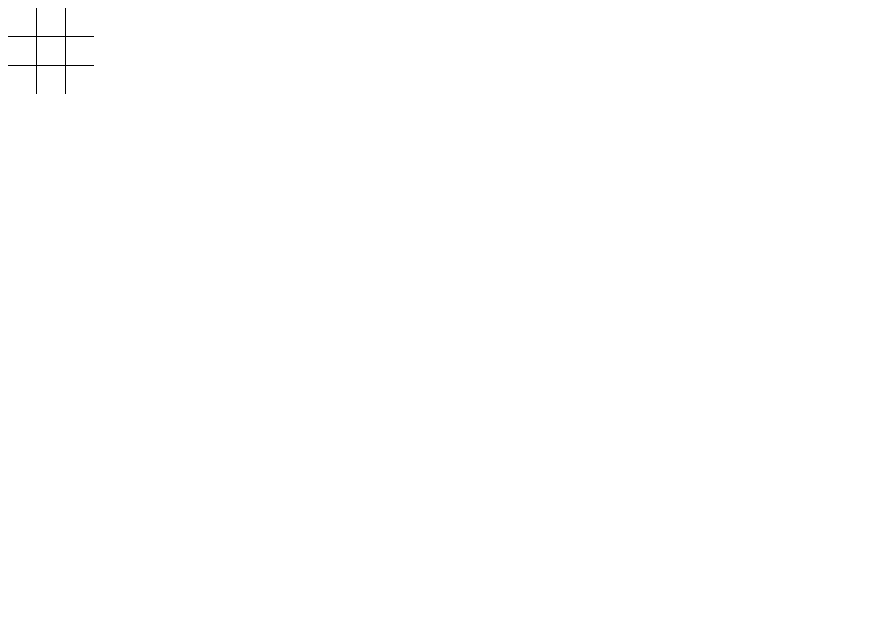
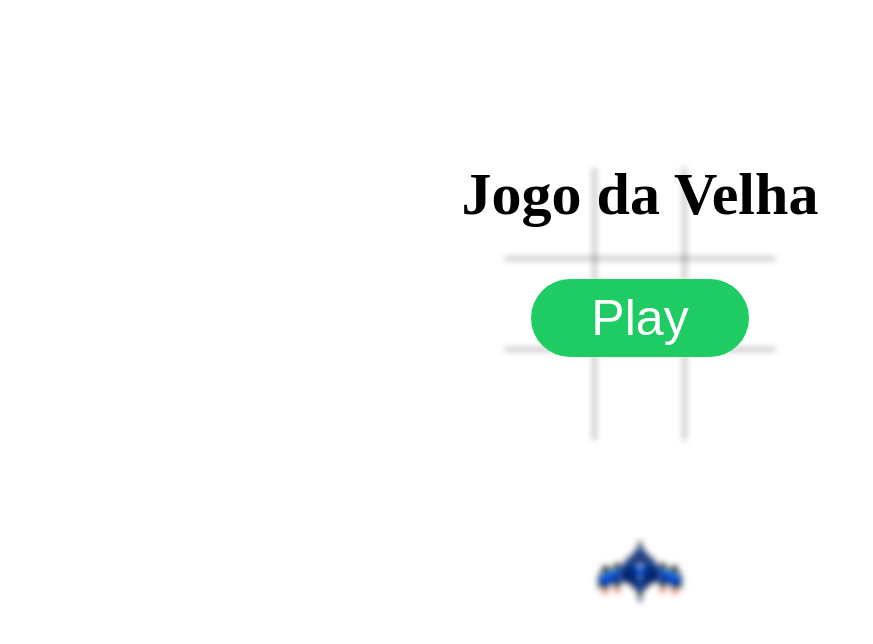
Before and after one commit to BernardoZanette/Jogo_da_velha, a plain HTML site: page index.html in a window 1280 px wide. Shown: the whole page, without its empty margins (0-873 px from the left). Drawn offline with Linux system fonts and the light colour scheme.

Commit message:
melhoras_naves

```diff
--- a/index.html
+++ b/index.html
@@ -7,7 +7,19 @@
     <link rel="stylesheet" href="style.css">
     <title>Jogo da Velha</title>
 </head>
-<body class="bord">
+<body>
+    <div id="aviso">
+        <div id="div_aviso">
+            <div>
+                <h1 id="h1_aviso">Jogo da Velha</h1>
+            </div>
+            <div>
+                <button id="botao_aviso">Play</button>
+            </div>
+        </div>
+    </div>
+    <div class="game desfoque">
+        <div class="bord">
             <div class="linha">
                 <div class="casa" id="casa0"></div>
                 <div class="casa" id="casa1"></div>
@@ -23,6 +35,11 @@
                 <div class="casa" id="casa7"></div>
                 <div class="casa" id="casa8"></div>
             </div>
+        </div>
+        <div id="div_nave">
+            <img src="jogador1.png" id="jogador1">
+        </div>
+    </div>
     <script src="script.js"></script>
 </body>
 </html>
--- a/script.js
+++ b/script.js
@@ -1,47 +1,15 @@
-const divs_linha = document.getElementsByClassName('linha')
-// console.log(divs_linha[0])
+// começo do jogo:
+const start = document.getElementById('botao_aviso')
 
-const casas = document.getElementsByClassName('casa')
+start.addEventListener('click', () => {
+    const container_aviso = document.getElementById('aviso')
+    container_aviso.setAttribute('class', 'hide')
 
-let jogador = true
-let vitoria = false
+    const bord = document.getElementsByClassName('game')[0]
+    bord.classList.remove('desfoque')
 
-const ops_vitoria = [
-    [0,1,2],
-    [3,4,5],
-    [6,7,8],
-    [0,3,6],
-    [1,4,7],
-    [2,5,8],
-    [0,4,8],
-    [2,4,6]
-]
-
-const verificarVitoria = () => {
-    ops_vitoria.forEach(ops => {
-        let div1 = document.getElementById(`casa${ops[0]}`)
-        let div2 = document.getElementById(`casa${ops[1]}`)
-        let div3 = document.getElementById(`casa${ops[2]}`)
-        if (div1.innerHTML != '' &&
-        div2.innerHTML != '' &&
-        div3.innerHTML != '') {
-            if (div1.innerHTML == div2.innerHTML &&
-                div2.innerHTML == div3.innerHTML) {
-                vitoria = true
-                alert('Você venceu')
-            }
-        }
-    });
-}
-
-const adicionarValor = (evento) => {
-    if (vitoria) return;
-    let casa_click = evento.target
-    casa_click.innerHTML = jogador ? 'X' : 'O'
-    jogador = !jogador
-    verificarVitoria()
-}
-
-for (const casa of casas) {
-    casa.addEventListener('click', adicionarValor, {once:true})
-}
+    const body = document.body
+    const script = document.createElement('script')
+    script.setAttribute('src', 'scriptGame.js')
+    body.append(script)
+})
--- a/style.css
+++ b/style.css
@@ -1,7 +1,22 @@
+* {
+    box-sizing: border-box;
+    margin: 0px;
+}
 body {
     display: flex;
     flex-direction: column;
+    align-items: center;
+    justify-content: center;
+    height: 100vh;
+}
+.bord {
+    display: flex;
+    flex-direction: column;
     width: min-content;
+    margin-bottom: 23%;
+}
+.desfoque {
+    filter: blur(3px);
 }
 .linha {
     display: flex;
@@ -9,10 +24,10 @@ body {
     border-bottom: solid 1px black;
 }
 .casa {
-    font-size: 20px;
+    font-size: 70px;
     padding: 4px;
-    width: 20px;
-    height: 20px;
+    width: 90px;
+    height: 90px;
     text-align: center;
 }
 .linha:nth-child(3) {
@@ -21,3 +36,48 @@ body {
 .casa:nth-child(1), .casa:nth-child(2) {
     border-right: solid 1px black;
 }
+
+/* AVISO INICIAL */
+#aviso {
+    position: absolute;
+    top: 20%;
+    z-index: 1;
+}
+#div_aviso {
+    display: flex;
+    flex-direction: column;
+    align-items: center;
+}
+#botao_aviso {
+    color: white;
+    background-color: rgb(30, 204, 99);
+    height: min-content;
+    width: min-content;
+    border: none;
+    border-radius: 60px;
+    padding: 10px;
+    padding-inline: 60px;
+    font-size: 50px;
+    text-align: center;
+}
+#h1_aviso {
+    text-align: center;
+    margin-bottom: 50px;
+    font-size: 60px;
+}
+
+/* Dinâmica pós-click */
+.hide {
+    display: none;
+}
+
+/*Nave*/
+#div_nave {
+    display: flex;
+    flex-direction: column;
+    align-items: center;
+}
+#jogador1, #jogador2 {
+    width: 130px;
+    height: 130px;
+}
```
Also changed, not shown: scriptGame.js (added, +51 -0 lines), jogador1.png (added), jogador2.png (added). Lines whose indentation alone changed are shown as unchanged.
